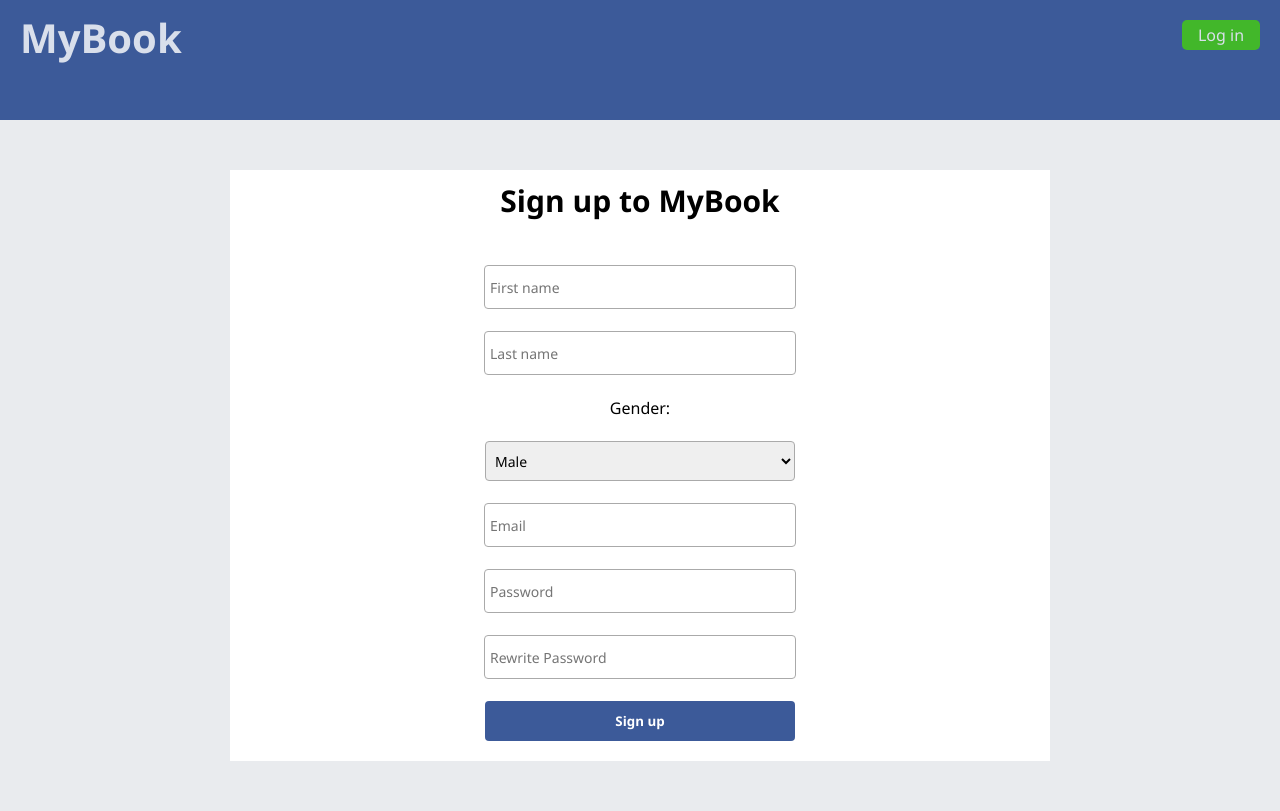
After one commit to jasir3124/MyBook, a PHP site: page /signup.php in a window 1280 px wide. The commit adds this page. Run offline with PHP 8.4, Linux system fonts and the light colour scheme.

Commit message:
made progress

```diff
--- a/login.php
+++ b/login.php
@@ -3,7 +3,7 @@
 <head>
     <meta charset="UTF-8">
     <meta name="viewport" content="width=device-width, initial-scale=1.0">
-    <title>MyBook</title>
+    <title>MyBook | Log in</title>
     <link rel="stylesheet" href="loginStyle.css">
 </head>
 <body>
--- a/loginStyle.css
+++ b/loginStyle.css
@@ -9,6 +9,9 @@ body {
   height: 100px;
   background-color: #3c5a99;
   padding: 10px;
+  padding-inline: 20px;
+  display: flex;
+  justify-content: space-between;
 }
 .headerText {
   color: #d9dfeb;
@@ -21,7 +24,8 @@ body {
   text-align: center;
   padding: 4px;
   border-radius: 5px;
-  float: right;
+  height: fit-content;
+  margin-top: 10px;
 }
 .loginFormCont{
     background-color: white;
--- /dev/null
+++ b/signup.php
@@ -0,0 +1,32 @@
+<!DOCTYPE html>
+<html lang="en">
+<head>
+    <meta charset="UTF-8">
+    <meta name="viewport" content="width=device-width, initial-scale=1.0">
+    <title>MyBook | Sign up</title>
+    <link rel="stylesheet" href="signupStyle.css">
+</head>
+<body>
+    <div class="bar">
+        <h1 class="headerText">MyBook</h1>
+        <p class="signupText">Log in</p>
+    </div>
+
+    <div class="loginFormCont">
+        <div class="loginForm">
+            <p class="loginText">Sign up to MyBook</p><br><br>
+            <input type="text" class="inputForm" placeholder="First name"><br><br>
+            <input type="text" class="inputForm" placeholder="Last name"><br><br>
+            <p>Gender:</p> <br>
+            <select name="" id="" class="selectForm">
+                <option value="male">Male</option>
+                <option value="female">Female</option>
+            </select><br><br>
+            <input type="text" class="inputForm" placeholder="Email"><br><br>
+            <input type="password" class="inputForm" placeholder="Password"><br><br>
+            <input type="password" class="inputForm" placeholder="Rewrite Password"><br><br>
+            <input type="submit" class="submitBtn" value="Sign up">
+        </div>
+    </div>
+</body>
+</html>
--- /dev/null
+++ b/signupStyle.css
@@ -0,0 +1,74 @@
+* {
+  margin: 0;
+  font-family: "Segoe UI", Tahoma, Geneva, Verdana, sans-serif;
+}
+body {
+  background-color: #e9ebee;
+}
+.bar {
+  height: 100px;
+  background-color: #3c5a99;
+  padding: 10px;
+  padding-inline: 20px;
+  display: flex;
+  justify-content: space-between;
+}
+.headerText {
+  color: #d9dfeb;
+  font-size: 40px;
+}
+.signupText {
+  color: #d9dfeb;
+  background-color: #42b72a;
+  width: 70px;
+  text-align: center;
+  padding: 4px;
+  border-radius: 5px;
+  height: fit-content;
+  margin-top: 10px;
+}
+.loginFormCont {
+  background-color: white;
+  width: 800px;
+  height: fit-content;
+  margin: auto;
+  margin-bottom: 50px;
+  margin-top: 50px;
+  padding: 10px;
+  display: grid;
+  justify-content: center;
+  align-items: center;
+}
+.loginForm {
+  text-align: center;
+}
+.loginText {
+  font-weight: bold;
+  font-size: 30px;
+}
+.inputForm {
+  width: 300px;
+  height: 40px;
+  border-radius: 4px;
+  border: solid 1px #aaa;
+  padding-inline: 5px;
+  font-size: 14px;
+}
+.selectForm{
+    width: 310px;
+    height: 40px;
+    border-radius: 4px;
+    border: solid 1px #aaa;
+    padding-inline: 5px;
+    font-size: 14px;
+}
+.submitBtn {
+  width: 310px;
+  border-radius: 4px;
+  height: 40px;
+  font-weight: bold;
+  background-color: #3c5a99;
+  color: white;
+  border: none;
+  margin-bottom: 10px;
+}
```
